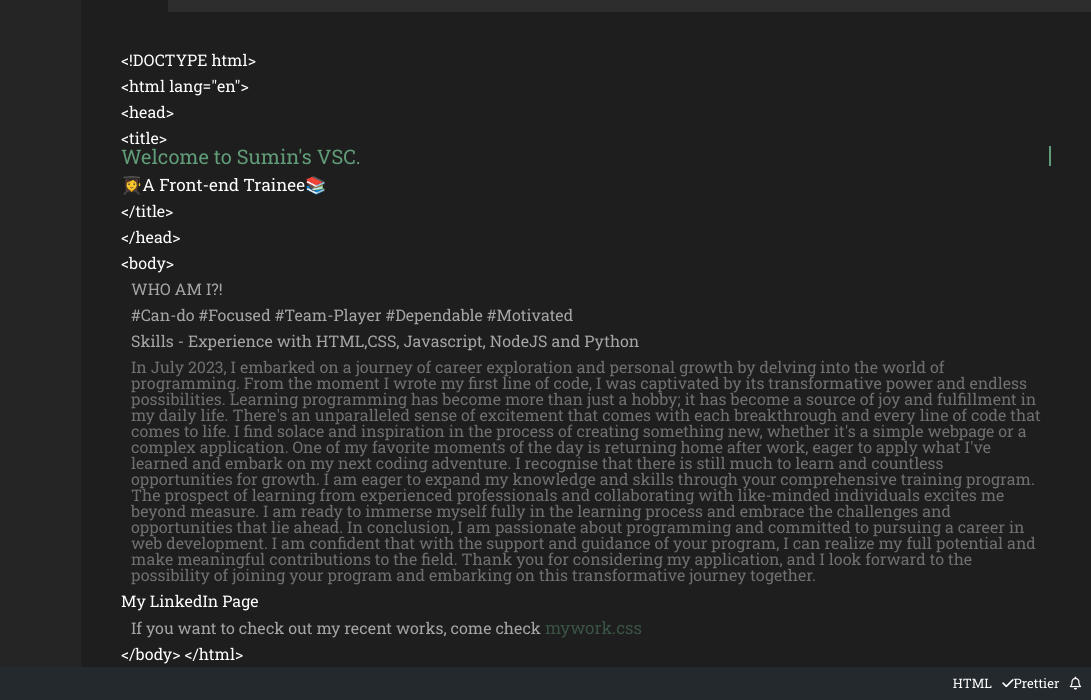
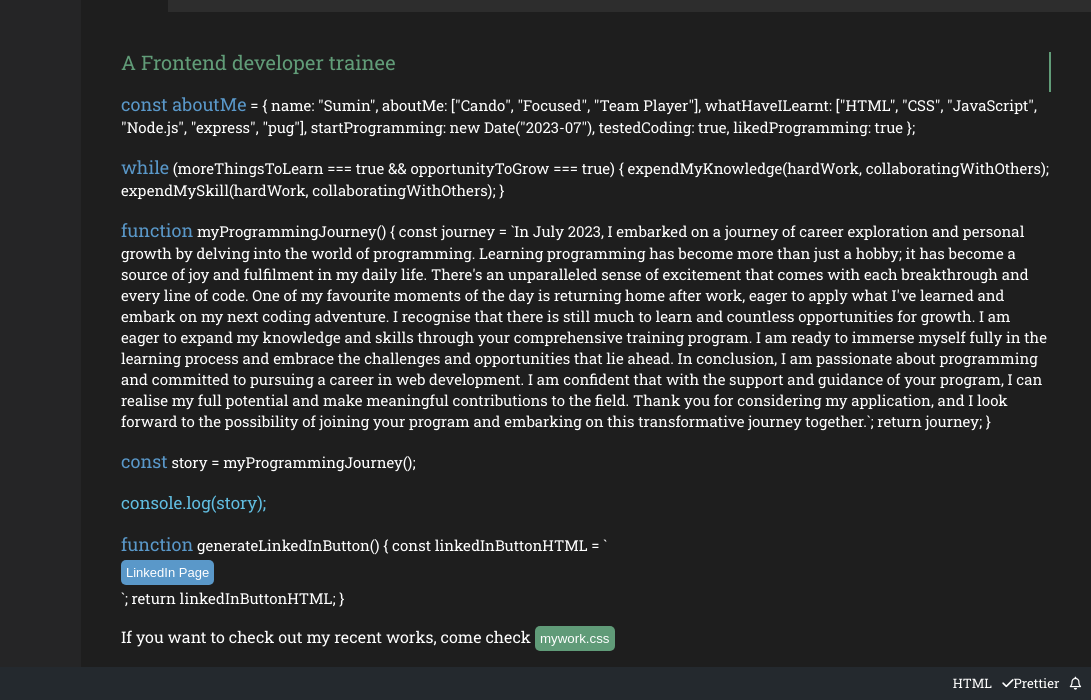
Before and after one commit to Sumin13/portfolio, a plain HTML site: page main.html in a window 1280 px wide. Shown: the part 100-800 px from the top of the page, 189-1280 px from the left. Drawn offline with Linux system fonts and the light colour scheme.

Commit message:
finalchange

```diff
--- a/app.js
+++ b/app.js
@@ -8,9 +8,44 @@ function toggleBlink() {
   element.classList.toggle("blinking");
 }
 setInterval(toggleBlink, 1000);
+const quotes = [
+  {
+    didyou: "Did you know?",
+    answer: "There are around 700 separate programming languages",
+  },
+  {
+    didyou: "Did you know?",
+    answer:
+      " The world’s first computer programmer was a renowned female mathematician",
+  },
+  {
+    didyou: "Did you know?",
+    answer: "Many owners of large tech companies loved video games as kids",
+  },
+
+  {
+    didyou: "Did you know?",
+    answer:
+      "The first-ever computer game made zero profit for its team of creators",
+  },
+  {
+    didyou: "Did you know?",
+    answer: "The first computer “bug” was an actual real-life bug",
+  },
+  {
+    didyou: "Did you know?",
+    answer: "Coding isn’t just for the tech industry",
+  },
+  {
+    didyou: "Did you know?",
+    answer:
+      "Computer Programming played a huge role in ending the World War II",
+  },
+];
 
 function showWelcomeMessage() {
   var name = document.getElementById("name").value;
+
   if (name.trim() !== "") {
     document.getElementById("nameInput").style.display = "none";
     document.getElementById("welcomeHeader").innerText = "WELCOME, " + name;
@@ -19,20 +54,38 @@ function showWelcomeMessage() {
     alert("Please write your name");
   }
 }
+
+// const randomIndex = Math.floor(Math.random() * quotes.length);
+// const randomQuote = quotes[randomIndex];
+// document.getElementById("didyou").innerText = randomQuote.didyou;
+// document.getElementById("answer").innerText = randomQuote.answer;
+
 function goToNextPage() {
   var count = 3;
   var countdownInterval = setInterval(function () {
     if (count > 0) {
       document.getElementById("welcomeHeader").style.display = "none";
       document.querySelector("#welcomeMessage button").style.display = "none";
+      document.querySelector(".countdown").innerText = count;
+      count--;
 
-      document.querySelector(".countdown").innerText = count;
-
-      count--;
-      document.querySelector("#welcomeMessage button").display = none;
+      document.querySelector("#welcomeMessage button").display = "none";
     } else {
       clearInterval(countdownInterval);
       window.location.href = "main.html";
     }
   }, 1000);
+
+  var didyouElement = document.getElementById("didyou");
+  var answerElement = document.getElementById("answer");
+  didyouElement.classList.remove("did");
+  answerElement.classList.remove("did");
+
+  // Delay the display of "didyou" and "answer" by 1 second
+  setTimeout(function () {
+    const randomIndex = Math.floor(Math.random() * quotes.length);
+    const randomQuote = quotes[randomIndex];
+    document.getElementById("didyou").innerText = randomQuote.didyou;
+    document.getElementById("answer").innerText = randomQuote.answer;
+  }, 1000);
 }
--- a/css/components/secondmain.css
+++ b/css/components/secondmain.css
@@ -46,23 +46,17 @@
 }
 
 .htmlcopy h1 {
+  padding-bottom: 20px;
   color: #619c78;
   overflow: hidden;
   border-right: 2px solid;
   white-space: nowrap;
-  animation: typing 2.5s steps(20, end);
+  animation: typing 2.5s steps(20);
 }
-.htmlcopy h2 {
-  font-size: 17px;
-  margin: 10px 0px;
-}
-.mywork {
+
+/* .mywork {
   color: #619c78;
   font-size: 17px;
-}
-.htmlcopy h3 {
-  margin: 10px;
-  opacity: 0.6;
 }
 
 @keyframes blink {
@@ -78,7 +72,43 @@
 }
 .blinking {
   animation: blink 1s infinite;
+} */
+.aboutMe {
+  line-height: 1.4;
+  font-size: 15px;
 }
-.main-page__me .htmlcopy div {
-  margin-bottom: 10px; /* Add margin at the bottom of each div element inside .htmlcopy */
+.aboutMe .constAboutMe {
+  color: #5a98c9;
+  font-size: 18px;
 }
+.aboutMe .consolelog {
+  font-size: 17px;
+  color: #61bde0;
+}
+.linkedin-button {
+  padding: 5px;
+  background-color: #5a98c9; /* LinkedIn brand color */
+  color: white;
+  border: none;
+  border-radius: 5px;
+  font-size: 13px;
+  cursor: pointer;
+  margin: 3px 0px;
+}
+
+.linkedin-button:hover {
+  background-color: #005183; /* Darker shade of LinkedIn brand color on hover */
+}
+
+.mywork-button {
+  background-color: #609b78; /* LinkedIn brand color */
+  color: white;
+  border: none;
+  border-radius: 5px;
+  padding: 5px;
+  cursor: pointer;
+}
+
+.mywork-button:hover {
+  background-color: #005183; /* Darker shade of LinkedIn brand color on hover */
+}
--- a/css/first.css
+++ b/css/first.css
@@ -88,3 +88,19 @@
 #welcomeMessage {
   text-align: center;
 }
+.countdown {
+  text-align: center;
+  margin-bottom: 20px; /* Adjust as needed */
+}
+
+#didyou {
+  text-align: center;
+  font-weight: bold;
+}
+
+#answer {
+  text-align: center;
+}
+.did {
+  display: none;
+}
--- a/main.html
+++ b/main.html
@@ -88,65 +88,74 @@
 
         <div class="main-page__me">
           <div class="htmlcopy">
-            <div>&lt;!DOCTYPE html&gt;</div>
-            <div>&lt;html lang="en"&gt;</div>
-            <div>&lt;head&gt;</div>
-            <div>
-              &lt;title&gt;
-              <h1>Welcome to Sumin's VSC.</h1>
-              <h2>👩‍🎓A Front-end Trainee📚</h2>
-              &lt;/title&gt;
+            <h1>A Frontend developer trainee</h1>
+
+            <div class="aboutMe">
+              <span class="constAboutMe">const aboutMe</span> = { name: "Sumin",
+              aboutMe: ["Cando", "Focused", "Team Player"], whatHaveILearnt:
+              ["HTML", "CSS", "JavaScript", "Node.js", "express", "pug"],
+              startProgramming: new Date("2023-07"), testedCoding: true,
+              likedProgramming: true };
             </div>
-            &lt;/head&gt;
-            <div></div>
-            &lt;body&gt;
-            <h3>
-              <div>WHO AM I?!</div>
-              <div>#Can-do #Focused #Team-Player #Dependable #Motivated</div>
-              <div>
-                Skills - Experience with HTML,CSS, Javascript, NodeJS and Python
+            <div class="aboutMe">
+              <span class="constAboutMe">while</span> (moreThingsToLearn ===
+              true && opportunityToGrow === true) { expendMyKnowledge(hardWork,
+              collaboratingWithOthers); expendMySkill(hardWork,
+              collaboratingWithOthers); }
+            </div>
+            <div class="aboutMe">
+              <span class="constAboutMe">function</span> myProgrammingJourney()
+              { const journey = `In July 2023, I embarked on a journey of career
+              exploration and personal growth by delving into the world of
+              programming. Learning programming has become more than just a
+              hobby; it has become a source of joy and fulfilment in my daily
+              life. There's an unparalleled sense of excitement that comes with
+              each breakthrough and every line of code. One of my favourite
+              moments of the day is returning home after work, eager to apply
+              what I've learned and embark on my next coding adventure. I
+              recognise that there is still much to learn and countless
+              opportunities for growth. I am eager to expand my knowledge and
+              skills through your comprehensive training program. I am ready to
+              immerse myself fully in the learning process and embrace the
+              challenges and opportunities that lie ahead. In conclusion, I am
+              passionate about programming and committed to pursuing a career in
+              web development. I am confident that with the support and guidance
+              of your program, I can realise my full potential and make
+              meaningful contributions to the field. Thank you for considering
+              my application, and I look forward to the possibility of joining
+              your program and embarking on this transformative journey
+              together.`; return journey; }
+            </div>
+            <div class="aboutMe">
+              <span class="constAboutMe">const</span> story =
+              myProgrammingJourney();
+            </div>
+            <div class="aboutMe">
+              <span class="consolelog">console.log(story);</span>
+            </div>
+
+            <div class="aboutMe">
+              <span class="constAboutMe">function</span>
+              generateLinkedInButton() { const linkedInButtonHTML = `
+              <div class="linkedin">
+                <button
+                  class="linkedin-button"
+                  onclick="window.location.href='https://www.linkedin.com/in/sumin-jo-a96b82162/'"
+                >
+                  LinkedIn Page
+                </button>
               </div>
-              <div class="aboutme">
-                In July 2023, I embarked on a journey of career exploration and
-                personal growth by delving into the world of programming. From
-                the moment I wrote my first line of code, I was captivated by
-                its transformative power and endless possibilities. Learning
-                programming has become more than just a hobby; it has become a
-                source of joy and fulfillment in my daily life. There's an
-                unparalleled sense of excitement that comes with each
-                breakthrough and every line of code that comes to life. I find
-                solace and inspiration in the process of creating something new,
-                whether it's a simple webpage or a complex application. One of
-                my favorite moments of the day is returning home after work,
-                eager to apply what I've learned and embark on my next coding
-                adventure. I recognise that there is still much to learn and
-                countless opportunities for growth. I am eager to expand my
-                knowledge and skills through your comprehensive training
-                program. The prospect of learning from experienced professionals
-                and collaborating with like-minded individuals excites me beyond
-                measure. I am ready to immerse myself fully in the learning
-                process and embrace the challenges and opportunities that lie
-                ahead. In conclusion, I am passionate about programming and
-                committed to pursuing a career in web development. I am
-                confident that with the support and guidance of your program, I
-                can realize my full potential and make meaningful contributions
-                to the field. Thank you for considering my application, and I
-                look forward to the possibility of joining your program and
-                embarking on this transformative journey together.
-              </div>
-            </h3>
-            <div class="downloadcv">
-              <a href="https://www.linkedin.com/in/sumin-jo-a96b82162/"
-                >My LinkedIn Page</a
-              >
+              `; return linkedInButtonHTML; }
             </div>
             <h3>
               If you want to check out my recent works, come check
-              <a href="mywork.html"
-                ><span class="mywork" id="blink">mywork.css</span></a
+              <button
+                class="mywork-button"
+                onclick="window.location.href='mywork.html'"
               >
+                mywork.css
+              </button>
             </h3>
-            &lt;/body&gt; &lt;/html&gt;
           </div>
         </div>
       </div>
```
Also changed, not shown: index.html (+5 -1 lines), didyou.js (added).
